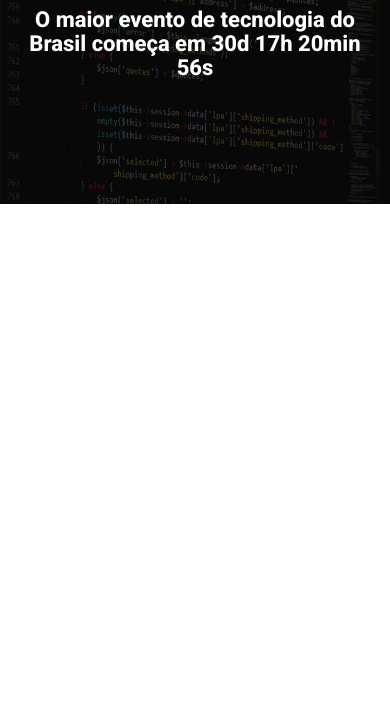
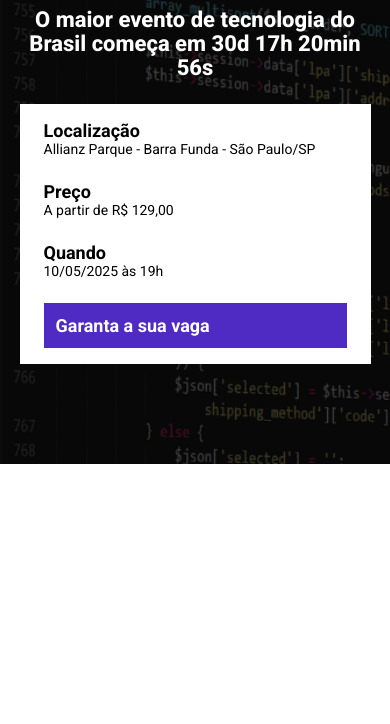
Before and after one commit to MateusPiresLino/ebac_tech_talks, a website built with Parcel: page src/index.html in a window 390 px wide. Shown: the part 120-844 px from the top of the page. Built offline with nearby package versions, Linux system fonts and the light colour scheme.

Commit message:
criando components infos e buttons

```diff
--- a/src/index.html
+++ b/src/index.html
@@ -18,6 +18,25 @@
             <p class="hero__text">
                 O maior evento de tecnologia do Brasil começa em 30d 17h 20min 56s
             </p>
+            <div class="infos-bar">
+                <ul class="infos-bar__infos">
+                    <li class="infos-bar__infos__item">
+                        <b>Localização</b>
+                        Allianz Parque - Barra Funda - São Paulo/SP
+                    </li>
+                    <li class="infos-bar__infos__item">
+                        <b>Preço</b>
+                        A partir de R$ 129,00
+                    </li>
+                    <li class="infos-bar__infos__item">
+                        <b>Quando</b>
+                        10/05/2025 às 19h
+                    </li>
+                </ul>
+                <a href="#" class="button button--primary">
+                    Garanta a sua vaga
+                </a>
+            </div>
         </div>
     </header>
     <script src="./scripts/main.js"></script>
--- /dev/null
+++ b/src/styles/components/_buttons.scss
@@ -0,0 +1,23 @@
+.button {
+    padding: 12px;
+    font-size: 18px;
+    font-weight: bold;
+    text-decoration: none;
+    text-align: center;
+    white-space: nowrap;
+
+    &--primary {
+        color: #fff;
+        background-color: #4f2ac3;
+    }
+
+    @media (max-width: 640px) {
+        display: block;
+        width: 100%;
+    }
+
+    @media (max-width: 1024px) {
+        display: flex;
+        align-items: center;
+    }
+}
--- /dev/null
+++ b/src/styles/components/_infos_bar.scss
@@ -0,0 +1,41 @@
+.infos-bar {
+    padding: 16px 24px;
+    background-color: #fff;
+    display: flex;
+    justify-content: space-between;
+
+    &__infos {
+        display: flex;
+        gap: 40px;
+        color: #000;
+
+        &__item {
+            font-size: 14px;
+            color: #000;
+
+            b {
+                color: #000;
+                font-size: 18px;
+                display: block;
+            }
+        }
+    }
+
+    @media (max-width: 640px) {
+        display: block;
+
+        &__infos {
+            display: block;
+
+            &__item {
+                margin-bottom: 24px;
+            }
+        }
+    }
+
+    @media (max-width: 1024px) {
+        &_infos {
+            gap: 16px;
+        }
+    }
+}
--- a/src/styles/main.scss
+++ b/src/styles/main.scss
@@ -1,4 +1,6 @@
 @use 'hero';
+@use 'components/infos_bar';
+@use 'components/buttons';
 
 * {
     margin: 0;
@@ -6,6 +8,7 @@
     box-sizing: border-box;
     font-family: "Roboto", sans-serif;
     color: #fff;
+    list-style: none;
 
 }
 
```
